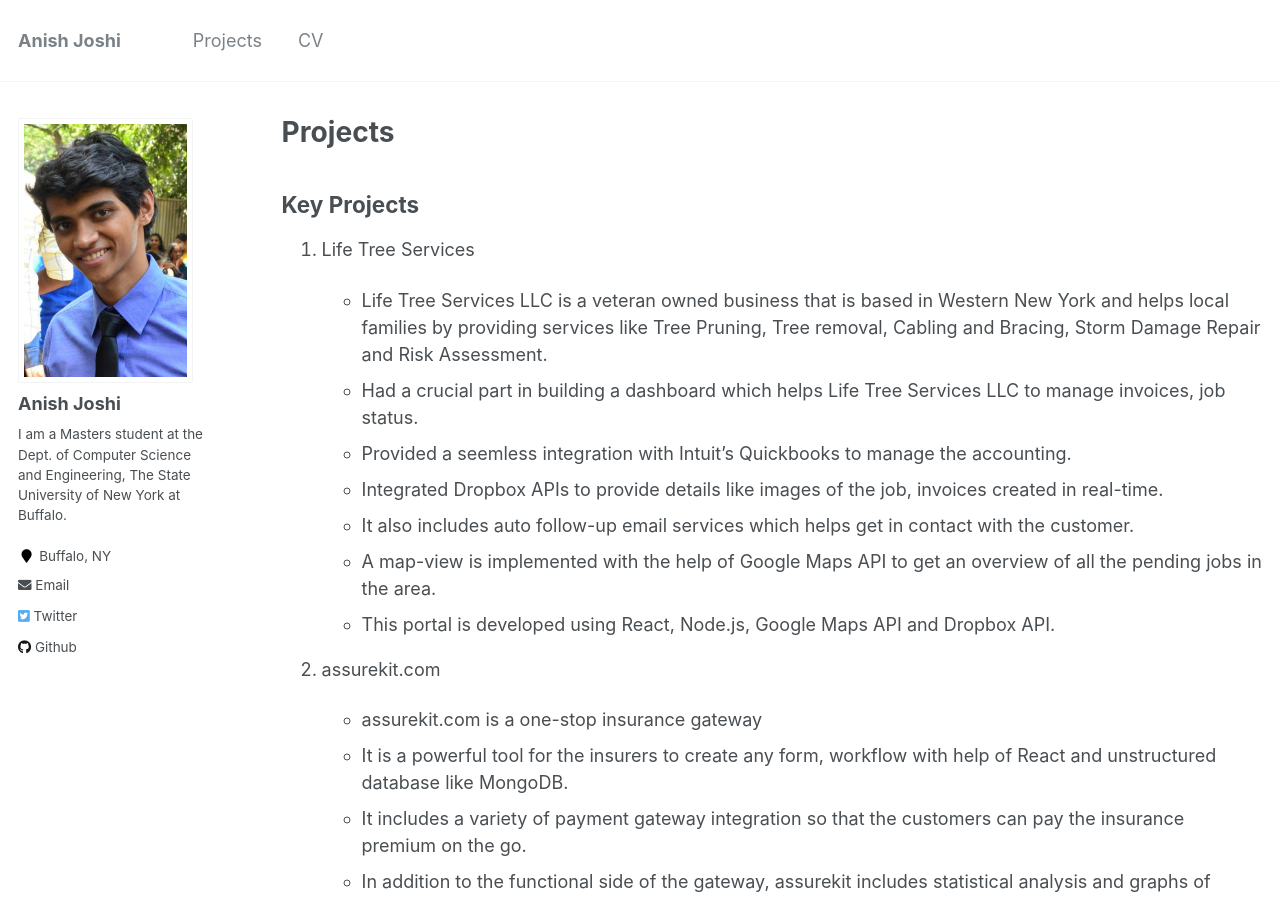
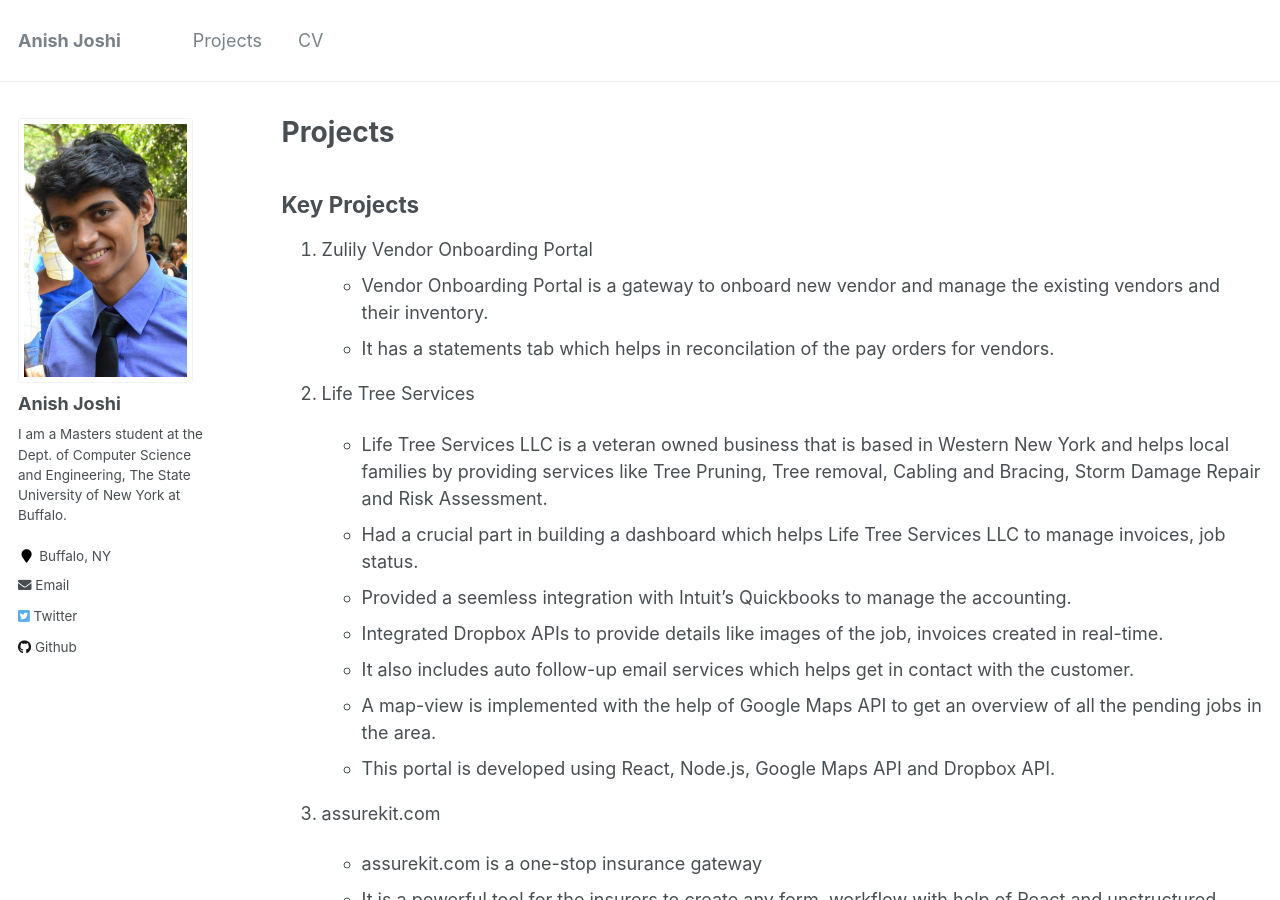
Before and after one commit to anishana/anishana.github.io, a Jekyll site: the page built from _pages/projects.md, in a window 1280 px wide and 900 px high. Built offline with Jekyll 4.4.1, drawn with Linux system fonts in a browser that asks for light colours.

```diff
--- a/_pages/projects.md
+++ b/_pages/projects.md
@@ -7,7 +7,11 @@ author_profile: true
 
 ## Key Projects
 
-1. Life Tree Services
+1. Zulily Vendor Onboarding Portal
+    * Vendor Onboarding Portal is a gateway to onboard new vendor and manage the existing vendors and their inventory.
+    * It has a statements tab which helps in reconcilation of the pay orders for vendors.
+
+2. Life Tree Services
 
     * Life Tree Services LLC is a veteran owned business that is based in Western New York and helps local families by providing services like Tree Pruning, Tree removal, Cabling and Bracing, Storm Damage Repair and Risk Assessment.
     * Had a crucial part in building a dashboard which helps Life Tree Services LLC to manage invoices, job status.
```
Also changed, not shown: other parts of _pages/projects.md (+4 -4 lines), _pages/about.md (+3 -12 lines), _pages/cv.md (+1 -1 lines), 11 other files.
